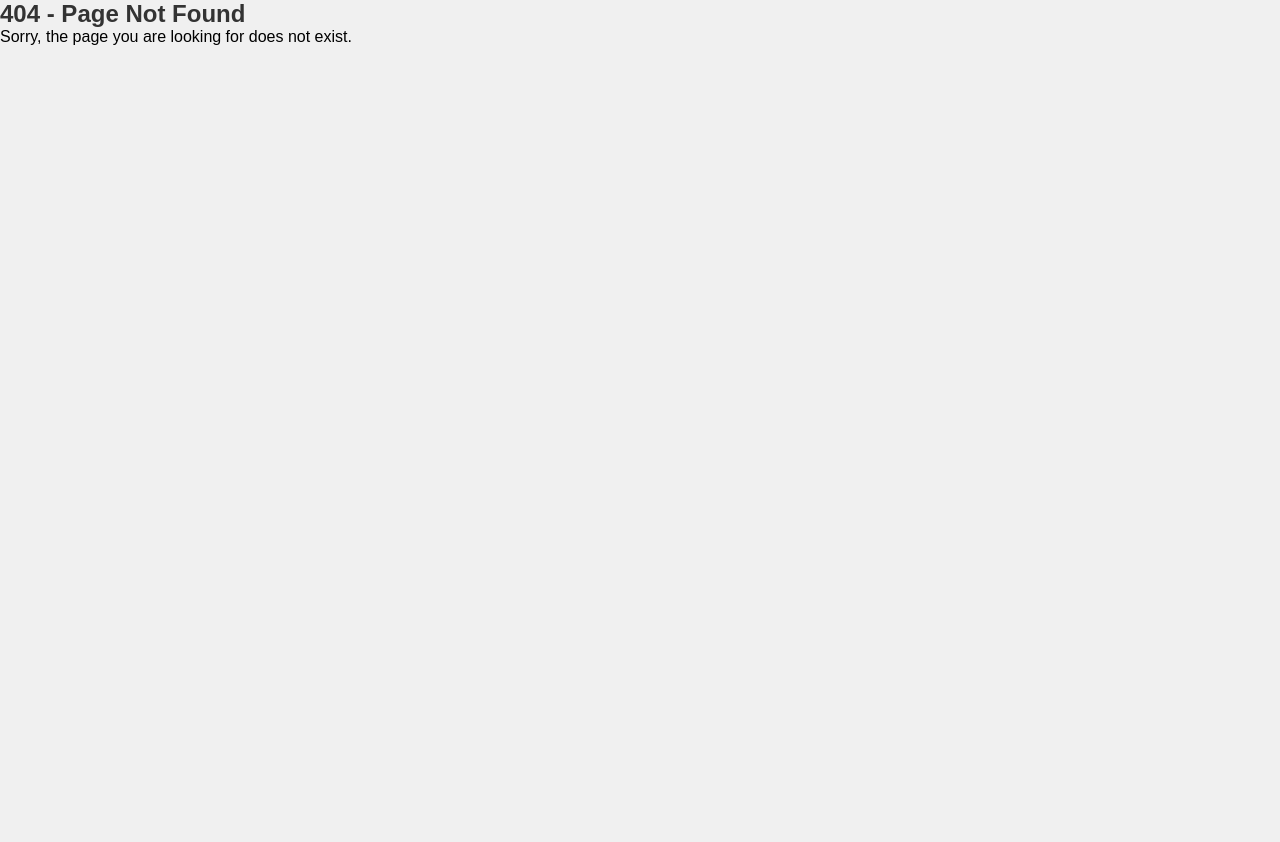
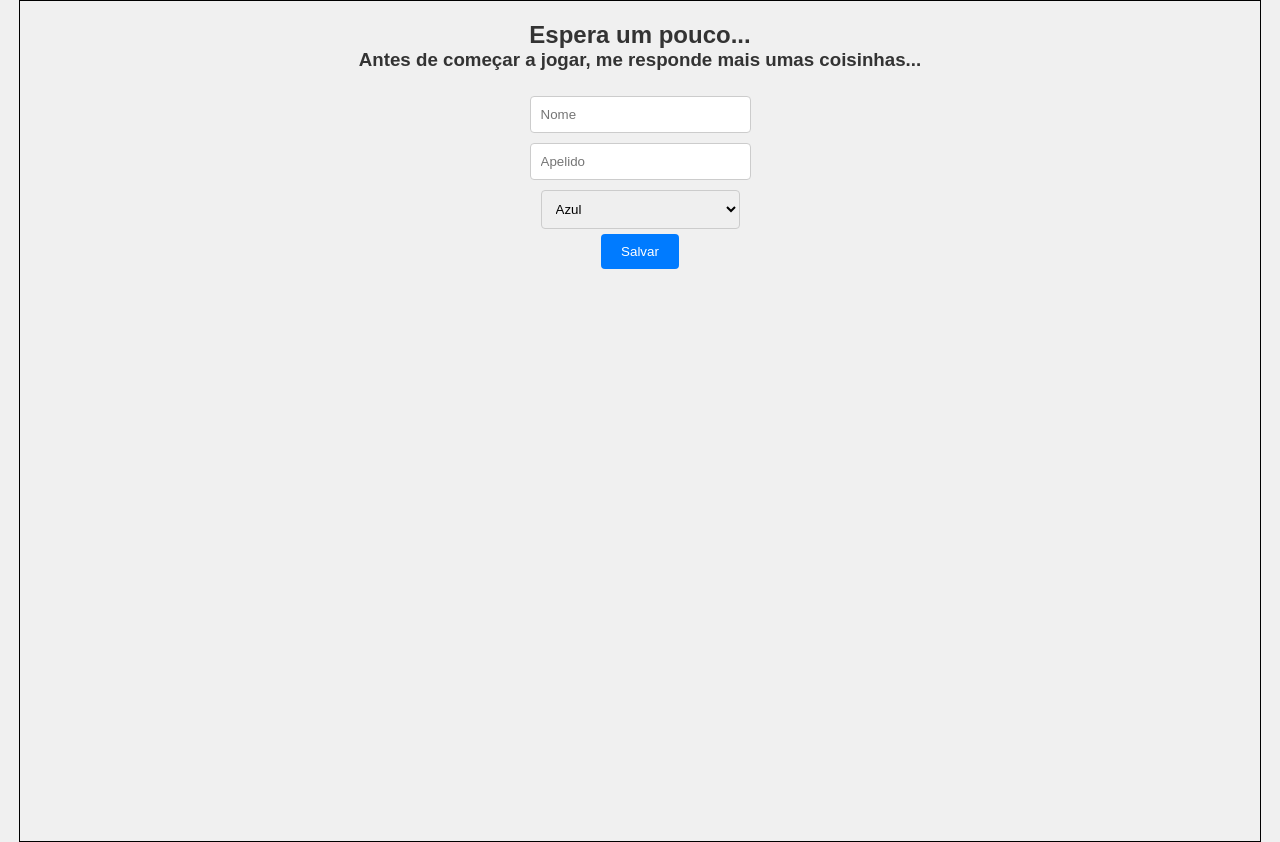
Before and after one commit to Kuytinho/Damas, a React (Create React App) app in the folder meu-jogo/: page /teste in a window 1280 px wide. Before the commit this address had no page. Before the commit the page ends 800 px from the top, so only its background shows below. Built offline with nearby package versions, Linux system fonts and the light colour scheme.

Commit message:
add rota Teste.jsx

```diff
--- a/meu-jogo/src/App.js
+++ b/meu-jogo/src/App.js
@@ -4,6 +4,7 @@ import Home from './pages/Home';
 import NotFound from './pages/NotFound';
 import Damas from './pages/Damas';
 import './App.css'
+import Teste from './pages/Teste';
 
 function App() {
   return (
@@ -11,6 +12,7 @@ function App() {
       <Routes>
         <Route exact path="/" element={ <Home /> }/>
         <Route exact path="/damas" element={ <Damas /> }/>
+        <Route path="/teste" element={<Teste />} />
         <Route path="*" element={<NotFound />} />
       </Routes>
     </div>
--- a/meu-jogo/src/pages/Damas.jsx
+++ b/meu-jogo/src/pages/Damas.jsx
@@ -1,4 +1,5 @@
 import React from 'react';
+import { Link } from 'react-router-dom'; // Importe o Link
 import Header from '../components/Header';
 import '../styles/Damas.css';
 
@@ -11,7 +12,12 @@ function Damas() {
         const isPiece = (row + col) % 2 === 1; // Calcula se a célula deve ter uma peça
         const classNames = isPiece ? 'piece' : '';
 
-        cells.push(<div key={`${row}-${col}`} className={`cell ${classNames}`}></div>);
+        // Adicione o componente Link para cada célula
+        cells.push(
+          <Link key={`${row}-${col}`} to="/teste" className="cell-link">
+            <div className={`cell ${classNames}`}></div>
+          </Link>
+        );
       }
     }
 
@@ -21,11 +27,11 @@ function Damas() {
   return (
     <div>
       <Header />
-      <div className="container"> {/* Adicione a classe container */}
+      <div className="container">
         <h2>Damas</h2>
-            <div className="board">
-                {renderBoard()}
-            </div>
+        <div className="board">
+          {renderBoard()}
+        </div>
       </div>
     </div>
   );
--- /dev/null
+++ b/meu-jogo/src/pages/Teste.jsx
@@ -0,0 +1,31 @@
+import React from 'react';
+import Header from '../components/Header';
+import '../styles/Teste.css'; // Importe o arquivo de estilos para a página Teste
+
+function Teste() {
+  return (
+    <div>
+      <Header />
+      <div className="container">
+        <h2>Espera um pouco...</h2>
+        <h3>Antes de começar a jogar, me responde mais umas coisinhas...</h3>
+        <div className="inputs-container">
+          <input type="text" placeholder="Nome" />
+          <input type="text" placeholder="Apelido" />
+          <select>
+            <option value="Azul">Azul</option>
+            <option value="Amarelo">Amarelo</option>
+            <option value="Vermelho">Vermelho</option>
+            <option value="Verde">Verde</option>
+            <option value="Preto">Preto</option>
+            <option value="Branco">Branco</option>
+            <option value="Rosa">Rosa</option>
+          </select>
+          <button>Salvar</button>
+        </div>
+      </div>
+    </div>
+  );
+}
+
+export default Teste;
--- a/meu-jogo/src/styles/Damas.css
+++ b/meu-jogo/src/styles/Damas.css
@@ -24,6 +24,15 @@
     justify-content: center;
   }
 
+  /* Adicione estilos para os links das células */
+  .cell-link {
+    text-decoration: none;
+    display: inline-block;
+    width: 50px;
+    height: 50px;
+  }
+
+
   .cell.piece {
     background-color: #f00;
     border-radius: 50%;
--- /dev/null
+++ b/meu-jogo/src/styles/Teste.css
@@ -0,0 +1,30 @@
+/* Teste.css */
+
+/* Estilo para os inputs e botão */
+.inputs-container {
+    display: flex;
+    flex-direction: column;
+    align-items: center;
+    margin-top: 20px;
+  }
+
+  input,
+  select {
+    padding: 10px;
+    margin: 5px 0;
+    border: 1px solid #ccc;
+    border-radius: 4px;
+  }
+
+  button {
+    padding: 10px 20px;
+    background-color: #007bff;
+    color: white;
+    border: none;
+    border-radius: 4px;
+    cursor: pointer;
+  }
+
+  button:hover {
+    background-color: #0056b3;
+  }
```
